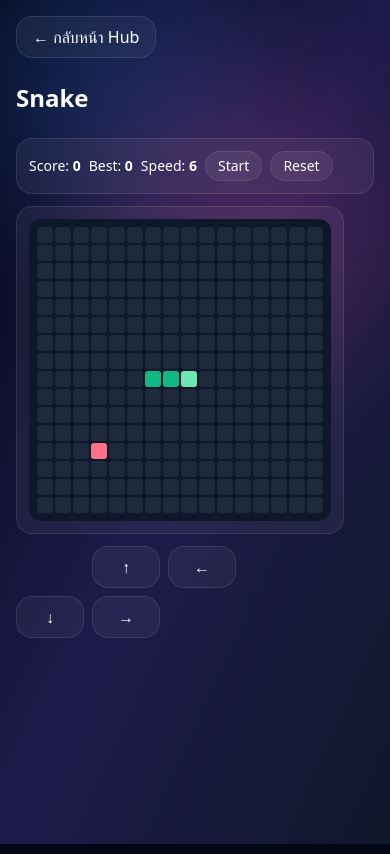
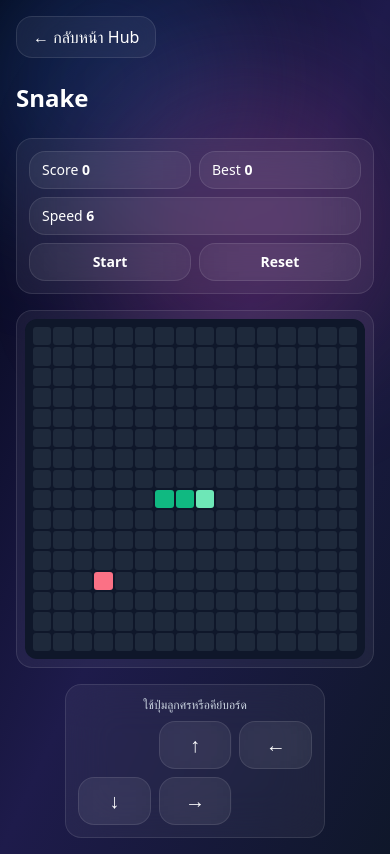
Before and after one commit to kzabCde/NowhereGameHub, a Next.js app: page /games/snake in a window 390 px wide. Built offline with nearby package versions, Linux system fonts and the light colour scheme.

Commit message:
Improve Snake UI responsiveness and control usability

```diff
--- a/src/components/games/snake/SnakeGame.jsx
+++ b/src/components/games/snake/SnakeGame.jsx
@@ -42,6 +42,15 @@ export default function SnakeGame() {
     setSpeed(140);
   };
 
+  const toggleRunning = () => {
+    if (gameOver) {
+      reset();
+      setRunning(true);
+      return;
+    }
+    setRunning((v) => !v);
+  };
+
   const turn = (key) => {
     const next = DIR[key];
     if (!next) return;
@@ -55,7 +64,7 @@ export default function SnakeGame() {
     const onKey = (e) => turn(e.key);
     window.addEventListener('keydown', onKey);
     return () => window.removeEventListener('keydown', onKey);
-  });
+  }, [running, gameOver]);
 
   useEffect(() => {
     if (!running || gameOver) return;
@@ -105,37 +114,42 @@ export default function SnakeGame() {
     return map;
   }, [snake, food]);
 
-  return <div className='space-y-3'>
-    <div className='glass p-3 flex flex-wrap gap-2 items-center text-sm'>
-      <div>Score: <b>{score}</b></div>
-      <div>Best: <b>{best}</b></div>
-      <div>Speed: <b>{Math.round((160 - speed) / 4) + 1}</b></div>
-      <button className='glass px-3 py-1' onClick={() => setRunning((v) => !v)}>{running ? 'Pause' : gameOver ? 'Start New' : 'Start'}</button>
-      <button className='glass px-3 py-1' onClick={reset}>Reset</button>
+  const dpadBtn = 'glass min-h-12 rounded-xl text-xl active:scale-95 transition';
+
+  return <div className='space-y-4'>
+    <div className='glass p-3 sm:p-4 grid grid-cols-2 sm:grid-cols-4 gap-2 text-sm'>
+      <div className='glass px-3 py-2'>Score <b>{score}</b></div>
+      <div className='glass px-3 py-2'>Best <b>{best}</b></div>
+      <div className='glass px-3 py-2 col-span-2 sm:col-span-1'>Speed <b>{Math.round((160 - speed) / 4) + 1}</b></div>
+      <button className='glass px-3 py-2 font-semibold col-span-1 sm:col-span-1 active:scale-95 transition' onClick={toggleRunning}>{running ? 'Pause' : gameOver ? 'Start New' : 'Start'}</button>
+      <button className='glass px-3 py-2 font-semibold col-span-1 sm:col-span-1 active:scale-95 transition' onClick={reset}>Reset</button>
     </div>
 
-    <div className='glass p-3 inline-block'>
+    <div className='glass p-2 sm:p-3 w-full max-w-[min(92vw,560px)] mx-auto'>
       <div className='grid gap-[2px] bg-slate-900 p-2 rounded-xl' style={{ gridTemplateColumns: `repeat(${SIZE}, minmax(0, 1fr))` }}>
         {Array.from({ length: SIZE * SIZE }).map((_, i) => {
           const x = i % SIZE;
           const y = Math.floor(i / SIZE);
           const type = cells.get(`${x}-${y}`);
           const cls = type === 'head' ? 'bg-emerald-300' : type === 'body' ? 'bg-emerald-500' : type === 'food' ? 'bg-rose-400' : 'bg-slate-800';
-          return <div key={i} className={`w-4 h-4 sm:w-5 sm:h-5 rounded-[3px] ${cls}`} />;
+          return <div key={i} className={`aspect-square w-full rounded-[3px] ${cls}`} />;
         })}
       </div>
     </div>
 
-    <div className='grid grid-cols-3 gap-2 max-w-[220px]'>
-      <button className='glass p-2 col-start-2' onClick={() => turn('ArrowUp')}>↑</button>
-      <button className='glass p-2' onClick={() => turn('ArrowLeft')}>←</button>
-      <button className='glass p-2' onClick={() => turn('ArrowDown')}>↓</button>
-      <button className='glass p-2' onClick={() => turn('ArrowRight')}>→</button>
+    <div className='glass p-3 sm:p-4 max-w-[260px] mx-auto'>
+      <p className='text-xs text-slate-300 mb-2 text-center'>ใช้ปุ่มลูกศรหรือคีย์บอร์ด</p>
+      <div className='grid grid-cols-3 gap-2'>
+        <button className={`${dpadBtn} col-start-2`} onClick={() => turn('ArrowUp')} aria-label='Move up'>↑</button>
+        <button className={dpadBtn} onClick={() => turn('ArrowLeft')} aria-label='Move left'>←</button>
+        <button className={dpadBtn} onClick={() => turn('ArrowDown')} aria-label='Move down'>↓</button>
+        <button className={dpadBtn} onClick={() => turn('ArrowRight')} aria-label='Move right'>→</button>
+      </div>
     </div>
 
-    {gameOver && <div className='glass p-4 animate-in-pop'>
+    {gameOver && <div className='glass p-4 animate-in-pop text-center'>
       <p className='text-rose-300 font-bold text-lg'>Game Over</p>
-      <p className='text-sm text-slate-200'>คะแนนของคุณ: {score} — กด Start New หรือ Reset เพื่อเล่นอีกครั้ง</p>
+      <p className='text-sm text-slate-200'>คะแนนของคุณ: {score} — กด Start New เพื่อเริ่มทันที</p>
     </div>}
   </div>;
 }
```
